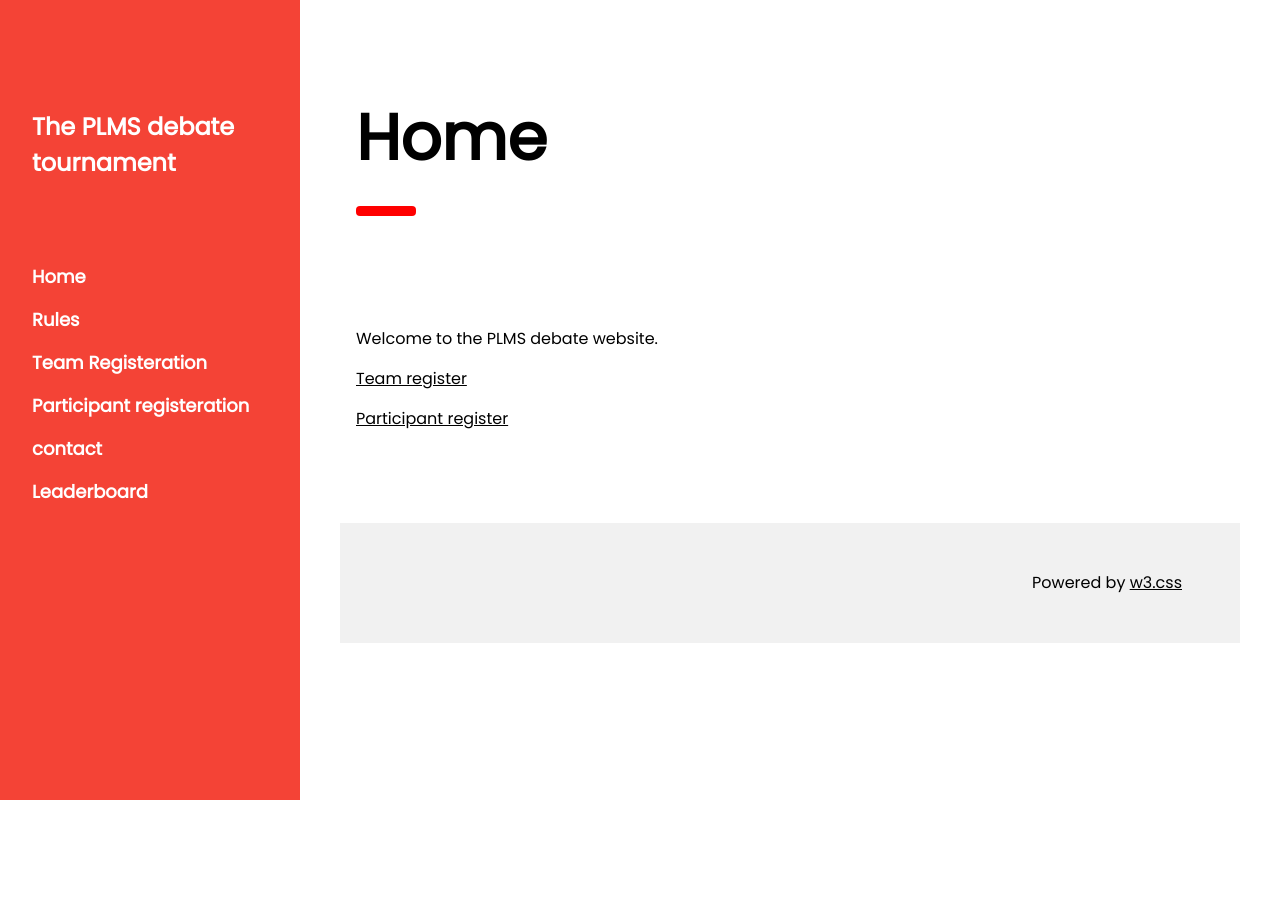
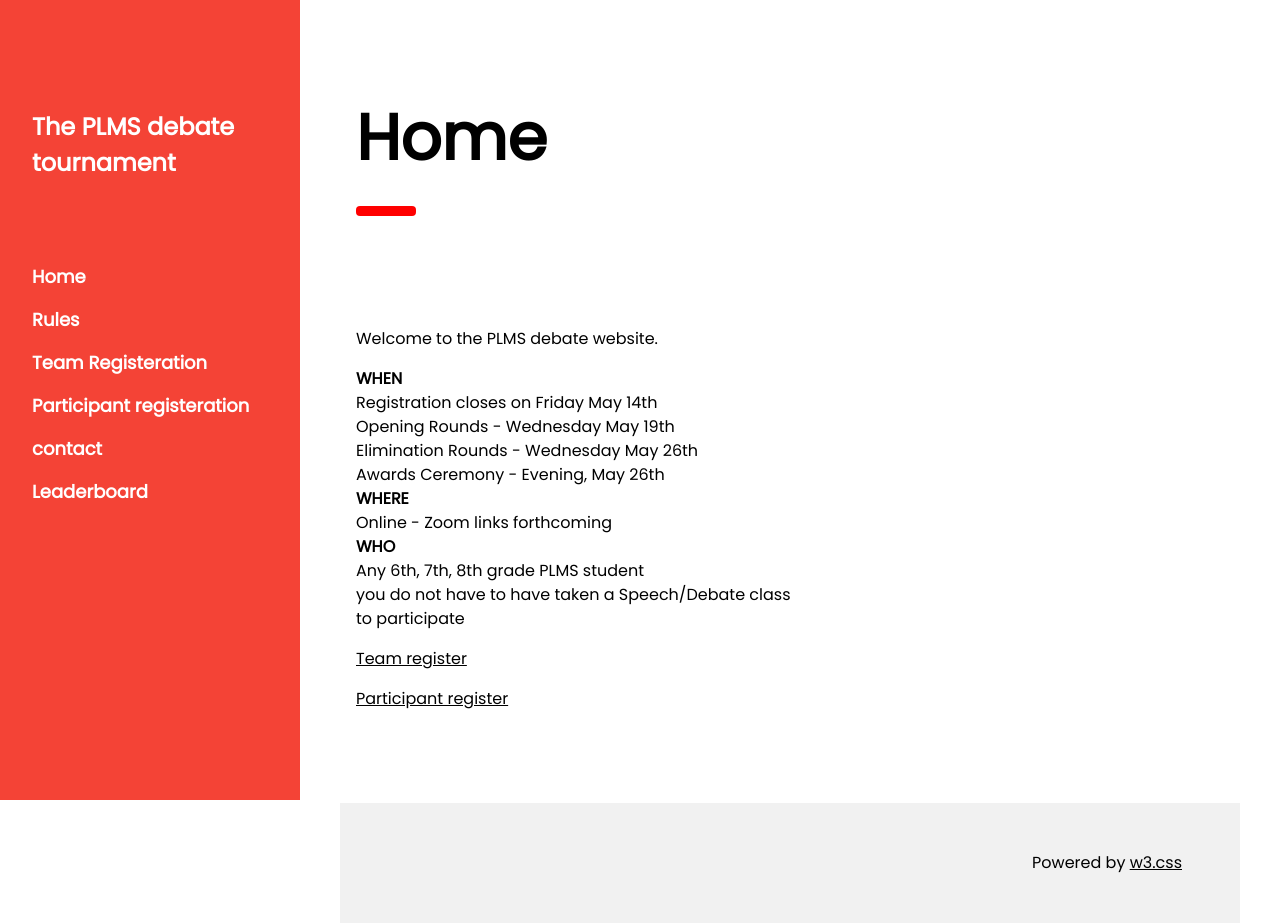
Before and after one commit to Phytonking/plms, a Django app: page / in a window 1280 px wide. Before the commit the page ends 800 px from the top, so only its background shows below. Run offline with Django 3.2, Linux system fonts and the light colour scheme.

Commit message:
Update main.html

```diff
--- a/web/templates/web/main.html
+++ b/web/templates/web/main.html
@@ -8,6 +8,19 @@
 
 {% block sub %}
     <p>Welcome to the PLMS debate website.</p>
+<p><strong>WHEN</strong><br>
+     Registration closes on Friday May 14th<br>
+     Opening Rounds - Wednesday May 19th<br>
+     Elimination Rounds - Wednesday May 26th<br>
+     Awards Ceremony - Evening, May 26th<br>
+
+    <strong>WHERE</strong><br>
+     Online - Zoom links forthcoming<br>
+
+    <strong>WHO</strong><br>
+     Any 6th, 7th, 8th grade PLMS student<br>
+     you do not have to have taken a Speech/Debate class<br>
+        to participate</p>
     <a href="{% url 'web:t_reg' %}"><p>Team register</p></a>
     <a href="{% url 'web:p_reg' %}"><p>Participant register</p></a>
 {% endblock %}
```
